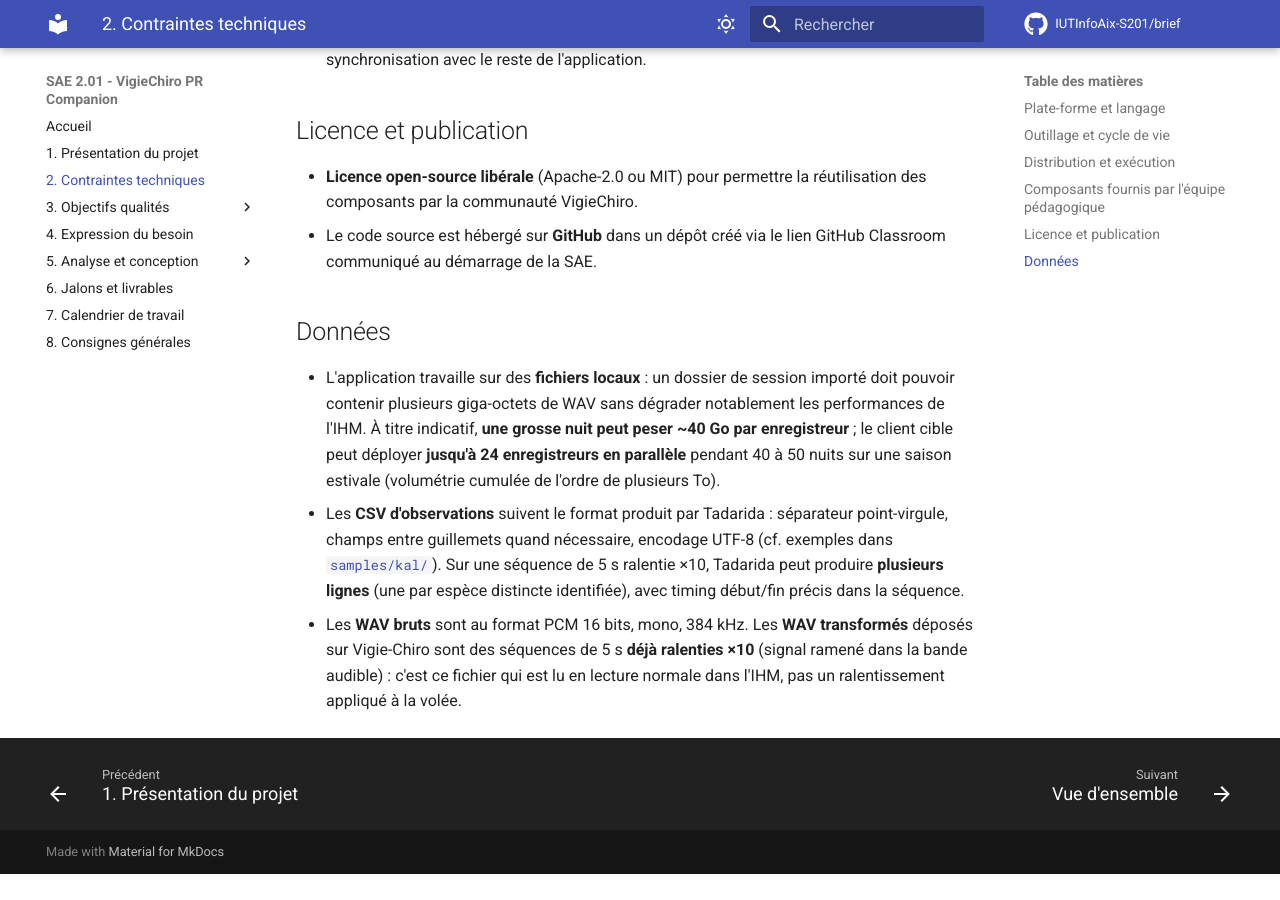
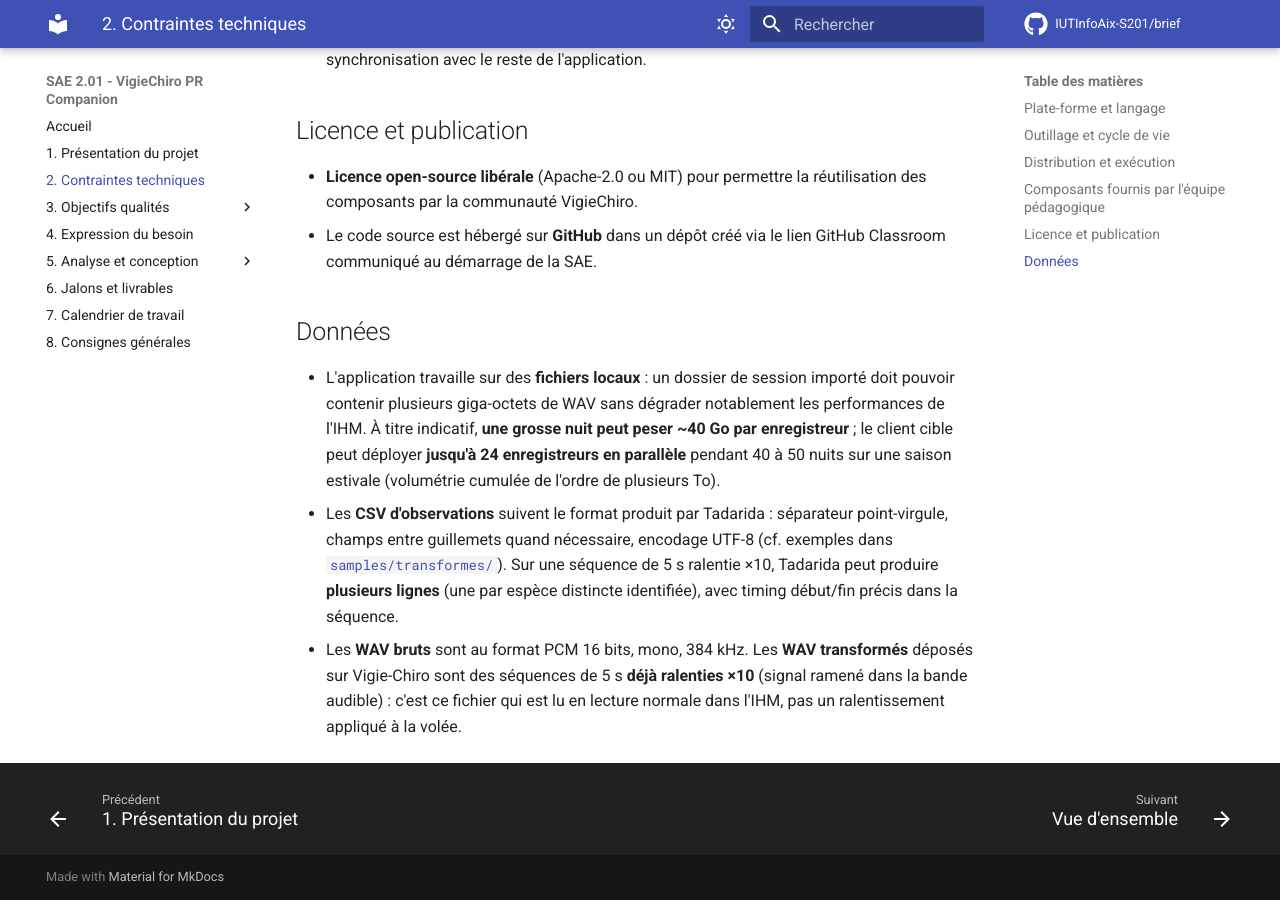
Before and after one commit to IUTInfoAix-S201/brief, an MkDocs documentation site: the page built from docs/Contraintes techniques.md, in a window 1280 px wide and 900 px high, scrolled down 1413 px. Built offline with MkDocs 1.6.1 and Material for MkDocs 9.7.7, drawn with Linux system fonts in a browser that asks for light colours; comment, search, counter and statistics services are not loaded; before the commit the page ends 2287 px from its top, so only the background shows below that.

Commit message:
refactor(samples): renomme kal/ en transformes/ pour s'aligner sur R22
Le sous-dossier kal/ (nom historique hérité de Kaléidoscope) devient
transformes/, conforme à l'arborescence sur disque formalisée par
R22 dans le modèle conceptuel.

- 193 fichiers déplacés (191 WAV séquences d'écoute + 2 CSV
  d'observations Tadarida, ces derniers respectant aussi R23 :
  CSV Tadarida dans transformes/)
- samples/README.md : nouvelle nomenclature (séquences d'écoute,
  enregistrements originaux), liens vers les fiches C7/C8/C9/C10/C12
  et les règles R22/R23
- docs/Contraintes techniques.md : pointe transformes/ et non plus kal/

Le full dataset sera regénéré par l'enseignant dans le même format.

```diff
--- a/docs/Contraintes techniques.md
+++ b/docs/Contraintes techniques.md
@@ -35,5 +35,5 @@ Certaines briques techniques lourdes sont fournies pour vous permettre de vous c
 ## Données
 
 - L'application travaille sur des **fichiers locaux** : un dossier de session importé doit pouvoir contenir plusieurs giga-octets de WAV sans dégrader notablement les performances de l'IHM. À titre indicatif, **une grosse nuit peut peser ~40 Go par enregistreur** ; le client cible peut déployer **jusqu'à 24 enregistreurs en parallèle** pendant 40 à 50 nuits sur une saison estivale (volumétrie cumulée de l'ordre de plusieurs To).
-- Les **CSV d'observations** suivent le format produit par Tadarida : séparateur point-virgule, champs entre guillemets quand nécessaire, encodage UTF-8 (cf. exemples dans [`samples/kal/`](https://github.com/IUTInfoAix-S201/brief/tree/main/samples/kal)). Sur une séquence de 5 s ralentie ×10, Tadarida peut produire **plusieurs lignes** (une par espèce distincte identifiée), avec timing début/fin précis dans la séquence.
+- Les **CSV d'observations** suivent le format produit par Tadarida : séparateur point-virgule, champs entre guillemets quand nécessaire, encodage UTF-8 (cf. exemples dans [`samples/transformes/`](https://github.com/IUTInfoAix-S201/brief/tree/main/samples/transformes)). Sur une séquence de 5 s ralentie ×10, Tadarida peut produire **plusieurs lignes** (une par espèce distincte identifiée), avec timing début/fin précis dans la séquence.
 - Les **WAV bruts** sont au format PCM 16 bits, mono, 384 kHz. Les **WAV transformés** déposés sur Vigie-Chiro sont des séquences de 5 s **déjà ralenties ×10** (signal ramené dans la bande audible) : c'est ce fichier qui est lu en lecture normale dans l'IHM, pas un ralentissement appliqué à la volée.
```
